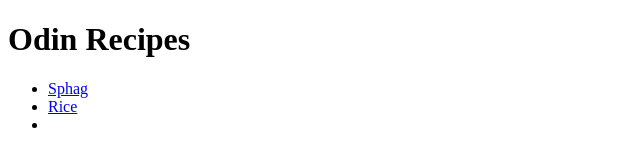
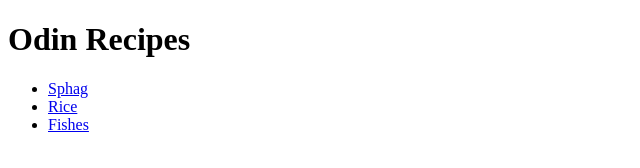
Before and after one commit to Levi-ikechukwu/odin-recipes, a plain HTML site: page index.html in a window 1280 px wide. Shown: the full height of the page, 0-640 px from the left. Drawn offline with Linux system fonts and the light colour scheme.

Commit message:
Index html document modification

```diff
--- a/index.html
+++ b/index.html
@@ -11,7 +11,7 @@
     <ul>
         <li><a href="recipes/sphag.html">Sphag</a></li>
         <li><a href="recipes/rice.html">Rice</a></li>
-        <li><a href="recipes/fish.html"></a></li>
+        <li><a href="recipes/fish.html">Fishes</a></li>
     </ul>
 
 </body>
```
